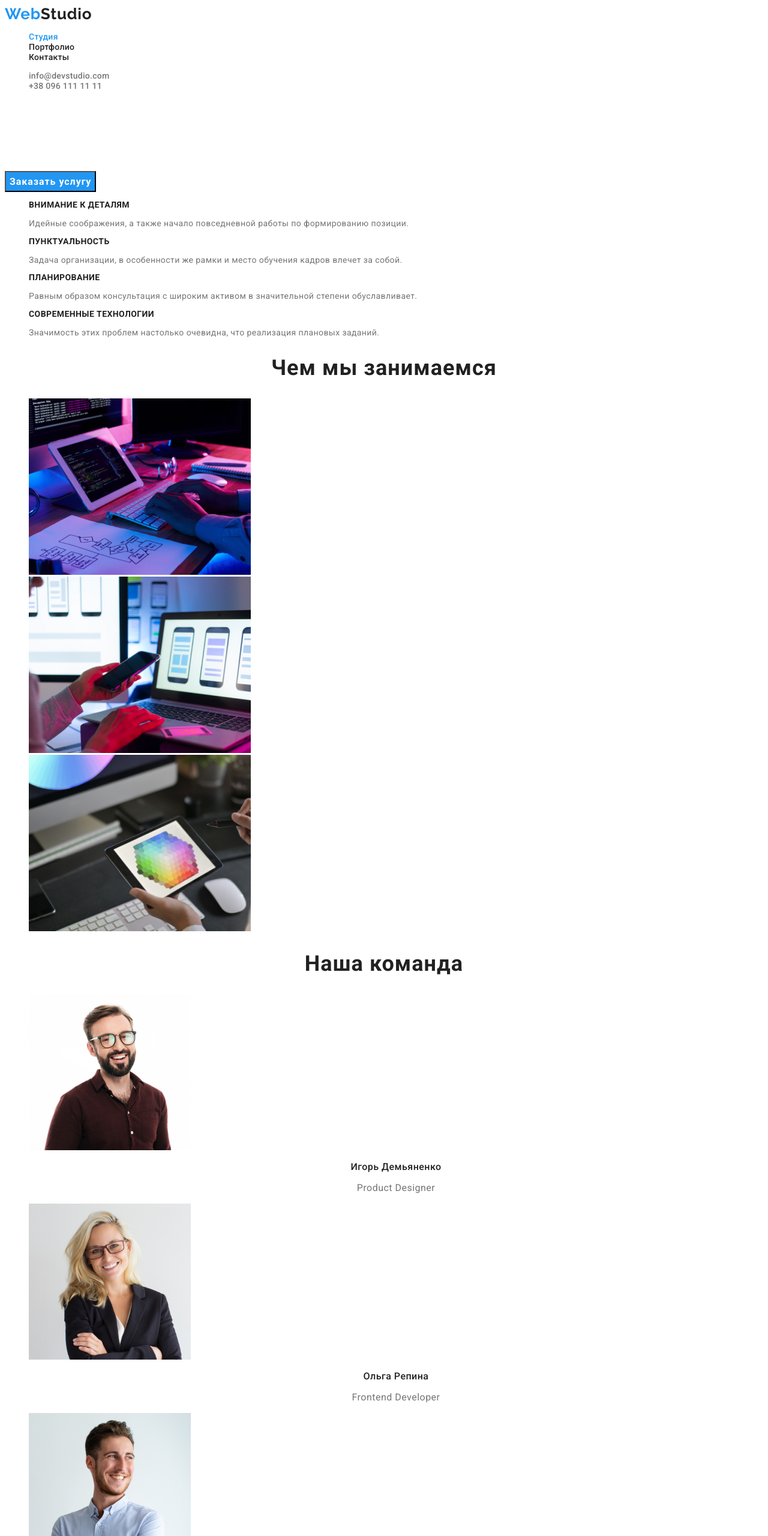
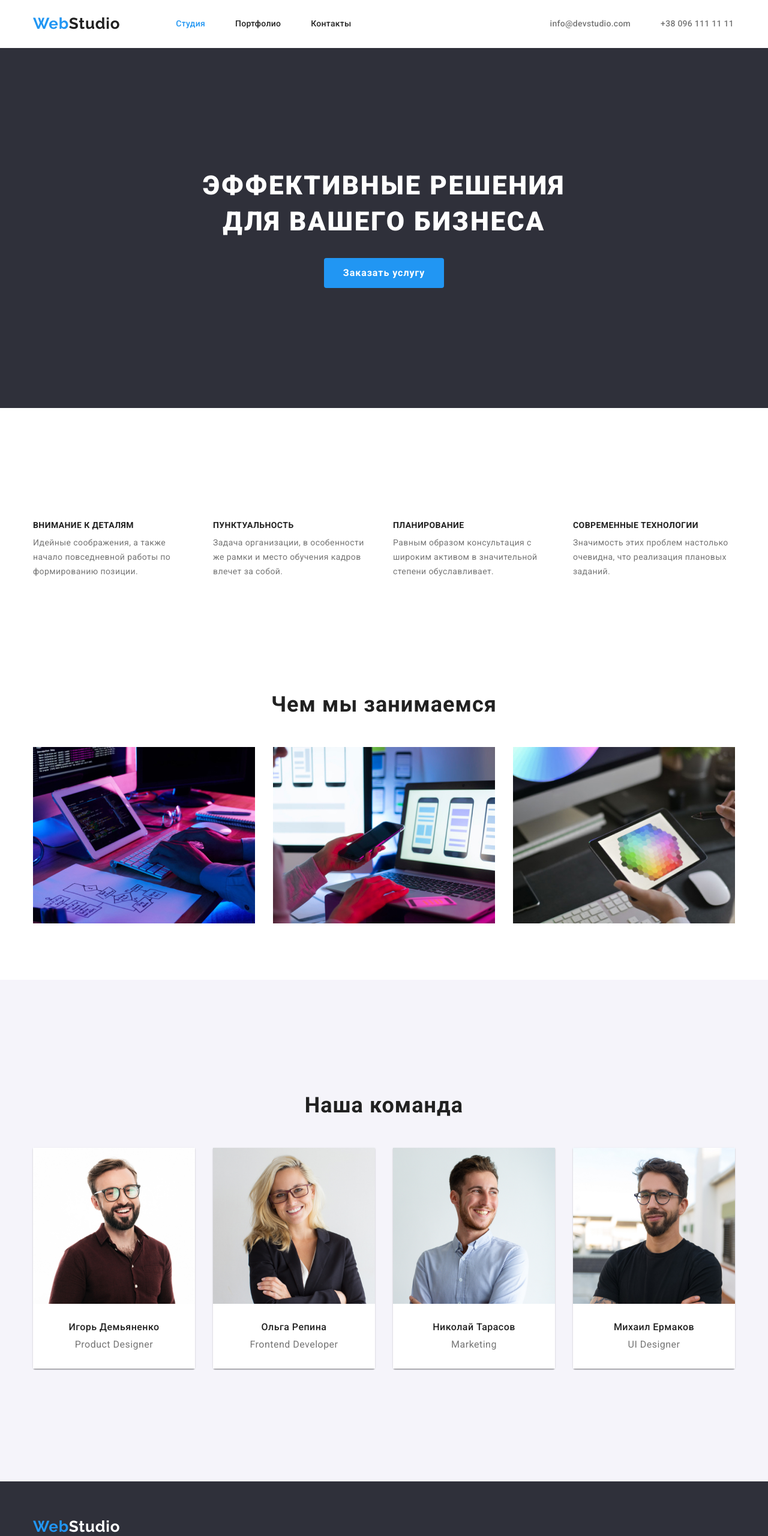
Before and after one commit to galinafrost/goit-markup-hw-03, a plain HTML site: page index.html in a window 1280 px wide. Shown: the top 2560 px of the page at 60% size. Drawn offline with Linux system fonts and the light colour scheme.

Commit message:
Блочная модель + Flexbox

```diff
--- a/css/common.css
+++ b/css/common.css
@@ -13,6 +13,48 @@ body {
   font-family: Roboto, sans-serif;
   letter-spacing: 0.02em;
   font-size: 14px;
+}
+
+.container {
+  margin-left: auto;
+  margin-right: auto;
+  width: 1200px;
+  padding-left: 15px;
+  padding-right: 15px;
+  margin-left: auto;
+  margin-right: auto;
+}
+
+.section {
+  padding-top: 94px;
+  padding-bottom: 94px;
+}
+
+.header {
+  padding-top: 24px;
+  padding-bottom: 25px;
+}
+
+.nav {
+  margin-left: 93px;
+  margin-right: 331px;
+}
+
+.site-nav .item {
+  margin-right: 50px;
+}
+
+.site-nav .item:last-child {
+  margin-right: 0;
+}
+
+.header-container {
+  display: flex;
+  align-items: center;
+}
+
+.nav {
+  display: flex;
 }
 
 .logo {
@@ -36,8 +78,17 @@ body {
 }
 
 button {
+  display: inline-block;
   font-family: inherit;
   cursor: pointer;
+
+  border-radius: 4px;
+  padding: 10px 32px;
+  border: 0px;
+  margin: auto;
+
+  text-align: center;
+  box-sizing: border-box;
 }
 
 .link {
@@ -48,7 +99,34 @@ a {
   text-decoration: none;
 }
 
+.list {
+  padding: 0;
+  margin: 0;
+  list-style: none;
+}
+
+h1,
+h2,
+h3,
+h4,
+h5,
+p {
+  margin: 0;
+}
+
+img {
+  display: block;
+  max-width: 100%;
+  height: auto;
+}
+
+/* page-headr */
+
 /* site-nav */
+
+.site-nav {
+  display: flex;
+}
 
 .site-nav .link {
   color: var(--title-text-color);
@@ -67,6 +145,14 @@ a {
 }
 
 /* contact-nav */
+
+.contact-nav {
+  display: flex;
+}
+
+.contact-nav .item {
+  margin-right: 50px;
+}
 
 .contact-nav .link {
   color: var(--primary-text-color);
@@ -129,6 +215,9 @@ a {
 
 .contact-foot {
   font-style: normal;
+  margin-top: 20px;
+  display: flex;
+  flex-direction: column;
 }
 
 .contact-foot .link {
@@ -151,4 +240,14 @@ a {
 
 .footer {
   background-color: #2f303a;
+  padding-top: 60px;
+  padding-bottom: 60px;
 }
+
+.contact-foot .item {
+  margin-bottom: 9px;
+}
+
+.contact-foot .item:last-child {
+  margin-bottom: 0;
+}
--- a/css/main.css
+++ b/css/main.css
@@ -4,8 +4,22 @@
 
 /* hero */
 
+.hero {
+padding-top: 200px;
+padding-bottom: 200px;
+text-align: center;
+
+background-color: #2f303a;
+}
+
+.hero-container {
+}
+
 .hero-title {
   color: #ffffff;
+  margin-bottom: 30px;
+  margin-left: auto;
+  margin-right: auto;
 
   font-style: normal;
   font-weight: 900;
@@ -14,6 +28,7 @@
   text-align: center;
   letter-spacing: 0.06em;
   text-transform: uppercase;
+
 }
 
 /* section */
@@ -30,6 +45,30 @@
 
 /* skill */
 
+ .container .skill {
+   margin-top: 94px;
+ }
+
+.skill .skill-item {
+  margin-right: 30px;
+}
+
+.skill .skill-item:last-child {
+  margin-right: 0;
+}
+
+.skill-item .title {
+  margin-bottom: 10px;
+}
+
+.skill-item .text {
+  width: 270px;
+}
+
+.container .skill {
+  display: flex;
+}
+
 .skill .title {
   color: var(--title-text-color);
 
@@ -43,13 +82,78 @@
 .section .text {
   font-weight: 400;
   font-size: 14px;
-  line-height: 1.18;
+  line-height: 1.71;
   letter-spacing: 0.03em;
 }
 
+/* portfolio */
+
+.portfolio {
+  margin-bottom: 0;
+}
+
+.container-portfolio {
+  margin-bottom: 94;
+}
+
+.container-portfolio .section-title {
+  text-align: center;
+  padding-bottom: 50px;
+}
+
+.container-portfolio .list {
+  display: flex;
+}
+
+.container-portfolio .item {
+  margin-right: 30px;
+}
+
+.container-portfolio .item:last-child {
+  margin-right: 0;
+}
+
 /* team */
+.section-team {
+  background-color: rgba(245, 244, 250, 1);
+}
+
+.container-team {
+  padding-top: 94px;
+  padding-bottom: 94px;
+}
+
+.container-team .section-title {
+  margin-bottom: 50px;
+}
+
+.container-team .list {
+  display: flex;
+}
+
+.container-team .item {
+  margin-right: 30px;
+  box-shadow: 0px 1px 3px rgba(0, 0, 0, 0.12), 0px 1px 1px rgba(0, 0, 0, 0.14), 0px 2px 1px rgba(0, 0, 0, 0.2);
+border-radius: 0px 0px 4px 4px;
+}
+
+.container-team .item:last-child{
+  margin-right: 0;
+}
+
+.team-name {
+  padding-top: 30px;
+  padding-bottom: 30px;
+  background-color: #fff;
+}
+
+.team-name .title {
+  margin-bottom: 10px;
+}
+
 .team .title {
   color: var(--title-text-color);
+
 
   font-weight: 500;
   font-size: 16px;
@@ -75,8 +179,5 @@
   font-weight: bold;
   font-size: 16px;
   line-height: 1.87;
-  display: flex;
-  align-items: center;
-  text-align: center;
   letter-spacing: 0.06em;
 }
--- /dev/null
+++ b/css/modern-normalize.css
@@ -0,0 +1,285 @@
+/*! modern-normalize v1.1.0 | MIT License | https://github.com/sindresorhus/modern-normalize */
+
+/*
+Document
+========
+*/
+
+/**
+Use a better box model (opinionated).
+*/
+
+*,
+::before,
+::after {
+	box-sizing: border-box;
+}
+
+/**
+1. Correct the line height in all browsers.
+2. Prevent adjustments of font size after orientation changes in iOS.
+3. Use a more readable tab size (opinionated).
+*/
+
+html {
+	line-height: 1.15; /* 1 */
+	-webkit-text-size-adjust: 100%; /* 2 */
+	-moz-tab-size: 4; /* 3 */
+	tab-size: 4; /* 3 */
+}
+
+/*
+Sections
+========
+*/
+
+/**
+1. Remove the margin in all browsers.
+2. Improve consistency of default fonts in all browsers. (https://github.com/sindresorhus/modern-normalize/issues/3)
+*/
+
+body {
+	margin: 0; /* 1 */
+	font-family:
+		system-ui,
+		-apple-system, /* Firefox supports this but not yet `system-ui` */
+		'Segoe UI',
+		Roboto,
+		Helvetica,
+		Arial,
+		sans-serif,
+		'Apple Color Emoji',
+		'Segoe UI Emoji'; /* 2 */
+}
+
+/*
+Grouping content
+================
+*/
+
+/**
+1. Add the correct height in Firefox.
+2. Correct the inheritance of border color in Firefox. (https://bugzilla.mozilla.org/show_bug.cgi?id=190655)
+*/
+
+hr {
+	height: 0; /* 1 */
+	color: inherit; /* 2 */
+}
+
+/*
+Text-level semantics
+====================
+*/
+
+/**
+Add the correct text decoration in Chrome, Edge, and Safari.
+*/
+
+abbr[title] {
+	text-decoration: underline dotted;
+}
+
+/**
+Add the correct font weight in Edge and Safari.
+*/
+
+b,
+strong {
+	font-weight: bolder;
+}
+
+/**
+1. Improve consistency of default fonts in all browsers. (https://github.com/sindresorhus/modern-normalize/issues/3)
+2. Correct the odd 'em' font sizing in all browsers.
+*/
+
+code,
+kbd,
+samp,
+pre {
+	font-family:
+		ui-monospace,
+		SFMono-Regular,
+		Consolas,
+		'Liberation Mono',
+		Menlo,
+		monospace; /* 1 */
+	font-size: 1em; /* 2 */
+}
+
+/**
+Add the correct font size in all browsers.
+*/
+
+small {
+	font-size: 80%;
+}
+
+/**
+Prevent 'sub' and 'sup' elements from affecting the line height in all browsers.
+*/
+
+sub,
+sup {
+	font-size: 75%;
+	line-height: 0;
+	position: relative;
+	vertical-align: baseline;
+}
+
+sub {
+	bottom: -0.25em;
+}
+
+sup {
+	top: -0.5em;
+}
+
+/*
+Tabular data
+============
+*/
+
+/**
+1. Remove text indentation from table contents in Chrome and Safari. (https://bugs.chromium.org/p/chromium/issues/detail?id=999088, https://bugs.webkit.org/show_bug.cgi?id=201297)
+2. Correct table border color inheritance in all Chrome and Safari. (https://bugs.chromium.org/p/chromium/issues/detail?id=935729, https://bugs.webkit.org/show_bug.cgi?id=195016)
+*/
+
+table {
+	text-indent: 0; /* 1 */
+	border-color: inherit; /* 2 */
+}
+
+/*
+Forms
+=====
+*/
+
+/**
+1. Change the font styles in all browsers.
+2. Remove the margin in Firefox and Safari.
+*/
+
+button,
+input,
+optgroup,
+select,
+textarea {
+	font-family: inherit; /* 1 */
+	font-size: 100%; /* 1 */
+	line-height: 1.15; /* 1 */
+	margin: 0; /* 2 */
+}
+
+/**
+Remove the inheritance of text transform in Edge and Firefox.
+*/
+
+button,
+select {
+	text-transform: none;
+}
+
+/**
+Correct the inability to style clickable types in iOS and Safari.
+*/
+
+button,
+[type='button'],
+[type='reset'],
+[type='submit'] {
+	-webkit-appearance: button;
+}
+
+/**
+Remove the inner border and padding in Firefox.
+*/
+
+::-moz-focus-inner {
+	border-style: none;
+	padding: 0;
+}
+
+/**
+Restore the focus styles unset by the previous rule.
+*/
+
+:-moz-focusring {
+	outline: 1px dotted ButtonText;
+}
+
+/**
+Remove the additional ':invalid' styles in Firefox.
+See: https://github.com/mozilla/gecko-dev/blob/2f9eacd9d3d995c937b4251a5557d95d494c9be1/layout/style/res/forms.css#L728-L737
+*/
+
+:-moz-ui-invalid {
+	box-shadow: none;
+}
+
+/**
+Remove the padding so developers are not caught out when they zero out 'fieldset' elements in all browsers.
+*/
+
+legend {
+	padding: 0;
+}
+
+/**
+Add the correct vertical alignment in Chrome and Firefox.
+*/
+
+progress {
+	vertical-align: baseline;
+}
+
+/**
+Correct the cursor style of increment and decrement buttons in Safari.
+*/
+
+::-webkit-inner-spin-button,
+::-webkit-outer-spin-button {
+	height: auto;
+}
+
+/**
+1. Correct the odd appearance in Chrome and Safari.
+2. Correct the outline style in Safari.
+*/
+
+[type='search'] {
+	-webkit-appearance: textfield; /* 1 */
+	outline-offset: -2px; /* 2 */
+}
+
+/**
+Remove the inner padding in Chrome and Safari on macOS.
+*/
+
+::-webkit-search-decoration {
+	-webkit-appearance: none;
+}
+
+/**
+1. Correct the inability to style clickable types in iOS and Safari.
+2. Change font properties to 'inherit' in Safari.
+*/
+
+::-webkit-file-upload-button {
+	-webkit-appearance: button; /* 1 */
+	font: inherit; /* 2 */
+}
+
+/*
+Interactive
+===========
+*/
+
+/*
+Add the correct display in Chrome and Safari.
+*/
+
+summary {
+	display: list-item;
+}
--- a/css/portfolio.css
+++ b/css/portfolio.css
@@ -1,8 +1,6 @@
-.list {
-  list-style: none;
-}
+/* section */
 
-/* section */
+/* portfolio */
 
 .section-title {
   color: var(--title-text-color);
@@ -35,8 +33,40 @@
   letter-spacing: 0.03em;
 }
 
-.radio-button .button:hover,
-.radio-button .button:focus {
+.portfolio-buttons {
+  display: flex;
+  justify-content: center;
+  margin-bottom: 50px;
+}
+
+.portfolio-buttons .item {
+  margin-right: 8px;
+}
+
+.portfolio-buttons .item:last-child {
+  margin-right: 8px;
+}
+
+.portfolio-buttons .button:hover,
+.portfolio-buttons .button:focus {
   background-color: var(--accent-color);
   color: var(--primary-white-color);
 }
+
+.portfolio-list {
+  display: flex;
+  flex-wrap: wrap;
+}
+
+.portfolio-item {
+  margin-right: 30px;
+  margin-bottom: 30px;
+}
+
+.portfolio-item:nth-child(3n + 3) {
+  margin-right: 0;
+}
+
+.portfolio-item:nth-last-child(-n + 3) {
+  margin-bottom: 0;
+}
--- a/index.html
+++ b/index.html
@@ -9,60 +9,70 @@
       href="https://fonts.googleapis.com/css2?family=Raleway:wght@700&family=Roboto:wght@400;500;700;900&display=swap"
       rel="stylesheet"
     />
+    <link rel="stylesheet" href="./css/modern-normalize.css" />
     <link rel="stylesheet" href="./css/common.css" />
     <link rel="stylesheet" href="./css/main.css" />
   </head>
   <body>
-    <header>
-      <nav>
+    <header class="header">
+      <div class="container header-container">
          <a href="./index.html" class="logo"
             >Web<span class="logo-header">Studio</span></a
           >
 
+        <nav class="nav">
           <ul class="site-nav list">
-          <li><a href="" class="link current">Студия</a></li>
-          <li><a href="./portfolio.html" class="link">Портфолио</a></li>
-          <li><a href="" class="link">Контакты</a></li>
+            <li class="item"><a href="" class="link current">Студия</a></li>
+            <li class="item"><a href="./portfolio.html" class="link">Портфолио</a></li>
+            <li class="item"><a href="" class="link">Контакты</a></li>
           </ul>
+
         </nav>
+
       <ul class="contact-nav list">
-        <li><a href="" class="link">info@devstudio.com</a></li>
-        <li><a href="tel:+380961111111" class="link">+38 096 111 11 11</a></li>
+        <li class="item"><a href="" class="link">info@devstudio.com</a></li>
+        <li>
+          <a href="tel:+380961111111" class="link">+38 096 111 11 11</a>
+        </li>
+      </div>
       </ul>
     </header>
     <main>
       <section class="hero">
-        <h1 class="hero-title">Эффективные решения для вашего бизнеса</h1>
+        <div class="container hero-container">
+        <h1 class="hero-title">Эффективные решения <br> для вашего бизнеса</h1>
         <button type="button" class="button">Заказать услугу</button>
+        </div>
       </section>
       <section class="section">
+       <div class="container">
         <h2 hidden class="section-title">
           Skill <br />
           never before
         </h2>
         <ul class="skill list">
-          <li>
+          <li class="skill-item">
             <h3 class="title">Внимание к деталям</h3>
             <p class="text">
               Идейные соображения, а также начало повседневной работы по
               формированию позиции.
             </p>
           </li>
-          <li>
+          <li class="skill-item">
             <h3 class="title">Пунктуальность</h3>
             <p class="text">
               Задача организации, в особенности же рамки и место обучения кадров
               влечет за собой.
             </p>
           </li>
-          <li>
+          <li class="skill-item">
             <h3 class="title">Планирование</h3>
             <p class="text">
               Равным образом консультация с широким активом в значительной
               степени обуславливает.
             </p>
           </li>
-          <li>
+          <li class="skill-item">
             <h3 class="title">Современные технологии</h3>
             <p class="text">
               Значимость этих проблем настолько очевидна, что реализация
@@ -70,19 +80,22 @@
             </p>
           </li>
         </ul>
+       </div>
       </section>
 
-      <section class="section">
+
+      <section class="section portfolio">
+        <div class="container container-portfolio">
         <h2 class="section-title">Чем мы занимаемся</h2>
 
         <ul class="list">
-          <li>
+          <li class="item">
             <img src="./images/img.jpg" alt="Планшет" width="370" />
           </li>
-          <li>
+          <li class="item">
             <img src="./images/img-1.jpg" alt="Мобильный телефон" width="370" />
           </li>
-          <li>
+          <li class="item">
             <img
               src="./images/img-2.jpg"
               alt="Графический планшет"
@@ -90,49 +103,62 @@
             />
           </li>
         </ul>
+      </div>
       </section>
 
-      <section class="section">
+      <section class="section section-team">
+        <div class="container container-team">
         <h2 class="section-title">Наша команда</h2>
 
         <ul class="team list">
-          <li>
+          <li class="item">
             <img src="./images/team-1.jpg" alt="Product Designer" width="270" />
+            <div class="team-name">
             <h3 class="title">Игорь Демьяненко</h3>
             <p class="text">Product Designer</p>
+          </div>
           </li>
-          <li>
+          <li class="item">
             <img
               src="./images/team-2.jpg"
               alt="Frontend Developer"
               width="270"
             />
+            <div class="team-name">
             <h3 class="title">Ольга Репина</h3>
             <p class="text">Frontend Developer</p>
+          </div>
           </li>
-          <li>
+          <li class="item">
             <img src="./images/team-3.jpg" alt="Marketing" width="270" />
+            <div class="team-name">
             <h3 class="title">Николай Тарасов</h3>
             <p class="text">Marketing</p>
+          </div>
           </li>
-          <li>
+          <li class="item">
             <img src="./images/team-4.jpg" alt="UI Designer" width="270" />
+            <div class="team-name">
             <h3 class="title">Михаил Ермаков</h3>
             <p class="text">UI Designer</p>
+          </div>
           </li>
         </ul>
+      </div>
       </section>
     </main>
 
     <footer class="footer">
+      <div class="container">
       <a href="./index.html" class="logo"
         >Web<span class="logo-footer">Studio</span></a
       >
       <address class="contact-foot">
-        <p class="footer-adress">г. Киев, пр-т Леси Украинки, 26</p>
-        <a href="" class="link">info@example.com</a><br />
-        <a href="tel:+380961111111" class="link">+38 099 111 11 11</a>
+        <p class="footer-adress item">г. Киев, пр-т Леси Украинки, 26</p>
+        <a href="" class="link item">info@example.com</a>
+        <a href="tel:+380961111111" class="link item">+38 099 111 11 11</a>
       </address>
+    </div>
     </footer>
   </body>
 </html>
```
Also changed, not shown: portfolio.html (+38 -27 lines). Lines whose indentation alone changed are shown as unchanged.
